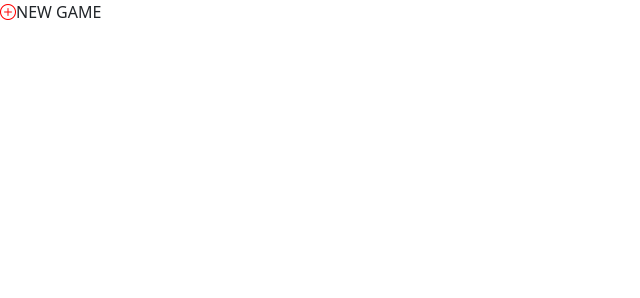
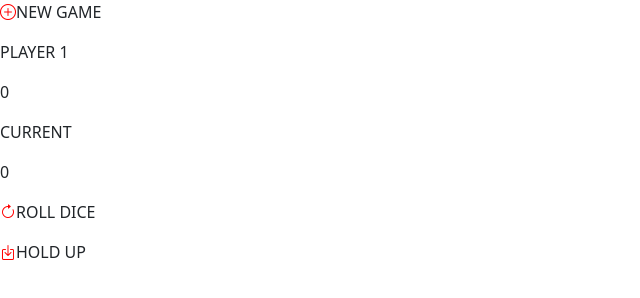
Before and after one commit to Jessica130883/dice-game, a plain HTML site: page index.html in a window 1280 px wide. Shown: the whole page, without its empty margins (0-640 px from the left). Drawn offline with nearby package versions, Linux system fonts and the light colour scheme.

Commit message:
Ajout de sections pour new game, player 1, roll dice et hold up avec les icônes

```diff
--- a/Stylesheet.css
+++ b/Stylesheet.css
@@ -3,6 +3,6 @@ html, body {
     padding: 0;
 }
 /*ICONS*/
-.bi-plus-circle {
+.bi {
     color: red;
 }
--- a/index.html
+++ b/index.html
@@ -15,6 +15,22 @@
         </div>
 
     </div>
+    <div class="container-player1">
+        <div class="title-player1"><p class="text-player1">PLAYER 1</p></div>
+        <p class="score">0</p>
+    </div>
+    <div class="container-current1">
+        <p class="text-current">CURRENT</p>
+        <p class="current-nb">0</p>
+    </div>
+    <div class="container-play">
+        <div class="arrow-clockwise">
+            <p class="clockwise"><span class="bi bi-arrow-clockwise"></span>ROLL DICE</p>
+        </div>
+        <div class="arrow-in-down">
+            <p class="in-down"><span class="bi bi-box-arrow-in-down"></span>HOLD UP</p>
+        </div>
+    </div>
 
 <script src="https://cdn.jsdelivr.net/npm/bootstrap@5.3.3/dist/js/bootstrap.bundle.min.js" integrity="sha384-YvpcrYf0tY3lHB60NNkmXc5s9fDVZLESaAA55NDzOxhy9GkcIdslK1eN7N6jIeHz" crossorigin="anonymous"></script>
 </body>
```
